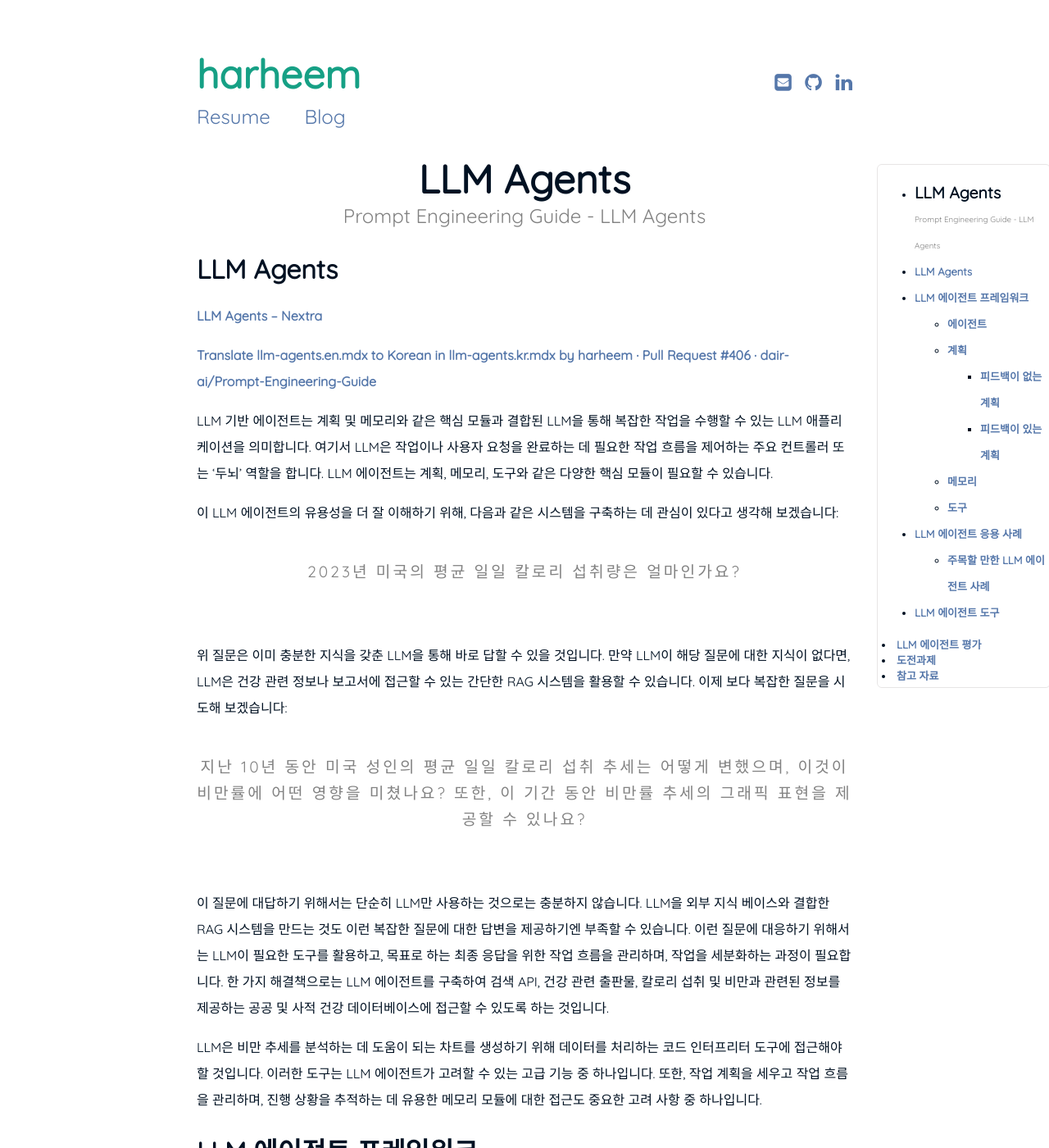
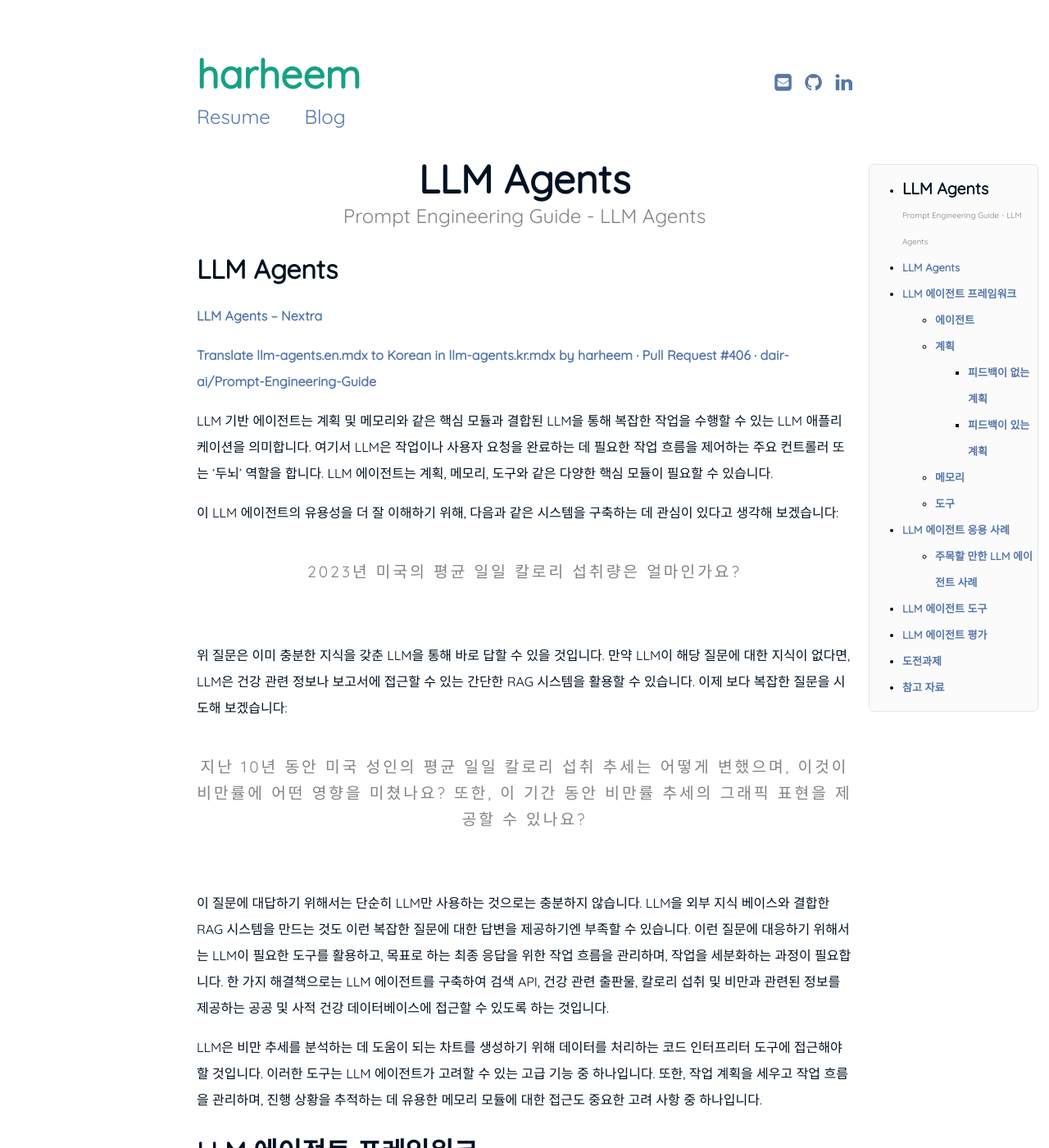
Before and after one commit to harheem/harheem.github.io, a Jekyll site: the page built from _posts/2024-02-28-llm-agents.md, in a window 1280 px wide and 1400 px high. Shown: the whole window at 82% size. Built offline with Jekyll 4.4.1, drawn with Linux system fonts in a browser that asks for light colours.

Commit message:
modify nav bar

```diff
--- a/_includes/toc.html
+++ b/_includes/toc.html
@@ -56,7 +56,7 @@
 
     {% capture newline %}
     {% endcapture %}
-    {% assign newline = newline | rstrip %} <!-- Remove the extra spacing but preserve the newline -->
+    {% assign newline = newline | rstrip %} Remove the extra spacing but preserve the newline
 
     {% capture deprecation_warnings %}{% endcapture %}
 
--- a/_posts/2024-02-28-llm-agents.md
+++ b/_posts/2024-02-28-llm-agents.md
@@ -144,7 +144,7 @@ LLM 에이전트를 구축하는 데 사용되는 주요 도구 및 프레임워
 - [crewAI](https://www.crewai.io/): 엔지니어를 위해 다시 구상된 AI 에이전트 프레임워크로, 강력한 기능을 간단하게 제공합니다.
 - [Phidata](https://github.com/phidatahq/phidata): 함수 호출을 사용해 AI 어시스턴트를 구축하기 위한 툴킷입니다.
 
-# LLM 에이전트 평가
+## LLM 에이전트 평가
 
 ---
 
@@ -160,7 +160,7 @@ LLM 자체를 평가하는 것처럼, LLM 에이전트를 평가하는 것도
 - **프로토콜**(**Protocols)**: 메트릭이 어떻게 사용되는지를 결정하는 일반적인 평가 방식입니다. 예를 들어 실제 세계 시뮬레이션, 사회적 평가, 다중 작업 평가, 소프트웨어 테스팅 등이 있습니다.
 - **벤치마크**(**Benchmarks)**: LLM 에이전트를 평가하기 위해 설계된 여러 벤치마크가 있습니다. 주목할 만한 예시로는 [ALFWorld(opens in a new tab)](https://alfworld.github.io/), [IGLU(opens in a new tab)](https://arxiv.org/abs/2304.10750), [Tachikuma(opens in a new tab)](https://arxiv.org/abs/2307.12573), [AgentBench(opens in a new tab)](https://github.com/THUDM/AgentBench), [SocKET(opens in a new tab)](https://arxiv.org/abs/2305.14938), [AgentSims(opens in a new tab)](https://arxiv.org/abs/2308.04026), [ToolBench(opens in a new tab)](https://arxiv.org/abs/2305.16504), [WebShop(opens in a new tab)](https://arxiv.org/abs/2207.01206), [Mobile-Env(opens in a new tab)](https://github.com/stefanbschneider/mobile-env), [WebArena(opens in a new tab)](https://github.com/web-arena-x/webarena), [GentBench(opens in a new tab)](https://arxiv.org/abs/2308.04030), [RocoBench(opens in a new tab)](https://project-roco.github.io/), [EmotionBench(opens in a new tab)](https://project-roco.github.io/), [PEB(opens in a new tab)](https://arxiv.org/abs/2308.06782), [ClemBench(opens in a new tab)](https://arxiv.org/abs/2305.13455), [E2E(opens in a new tab)](https://arxiv.org/abs/2308.04624) 등이 있습니다.
 
-# 도전과제
+## 도전과제
 
 ---
 
@@ -173,7 +173,7 @@ LLM 에이전트는 아직 초기 단계이며, 구축 과정에는 많은 도
 - 지식 경계: 지식 불일치로 인해 발생할 수 있는 환각이나 사실성 문제뿐만 아니라, LLM의 지식 범위를 제어하는 것도 어려워, 이는 시뮬레이션의 효과에 큰 영향을 미칠 수 있습니다. 구체적으로, LLM의 내부 지식은 편향을 도입하거나 사용자가 모르는 지식을 활용하여 특정 환경에서 작동할 때 에이전트의 행동에 영향을 줄 수 있습니다.
 - 효율성: LLM 에이전트는 LLM이 처리해야 하는 상당한 양의 요청을 포함하는데, 이는 LLM 추론 속도에 크게 의존할 수 있어 에이전트 작업의 효율성에 영향을 줄 수 있습니다. 여러 에이전트를 배치할 때 비용도 고려해야 할 사항입니다.
 
-# 참고 자료
+## 참고 자료
 
 ---
 
--- a/assets/css/main.css
+++ b/assets/css/main.css
@@ -63,12 +63,13 @@
   .section-nav {
     border-radius: 6px;
     border: 1px solid #e7e5e5;
+    background: rgba(248, 248, 248, 0.5);
     position: fixed;
     left: 50%;
-    transform: translateX(430px);
+    transform: translateX(420px);
     top: 200px;
     width: 200px;
-    padding: 5px;
+    padding-right: 5px;
     font-size: 13px;
     overflow-y: auto; }
 
```
Also changed, not shown: 4 other files.
